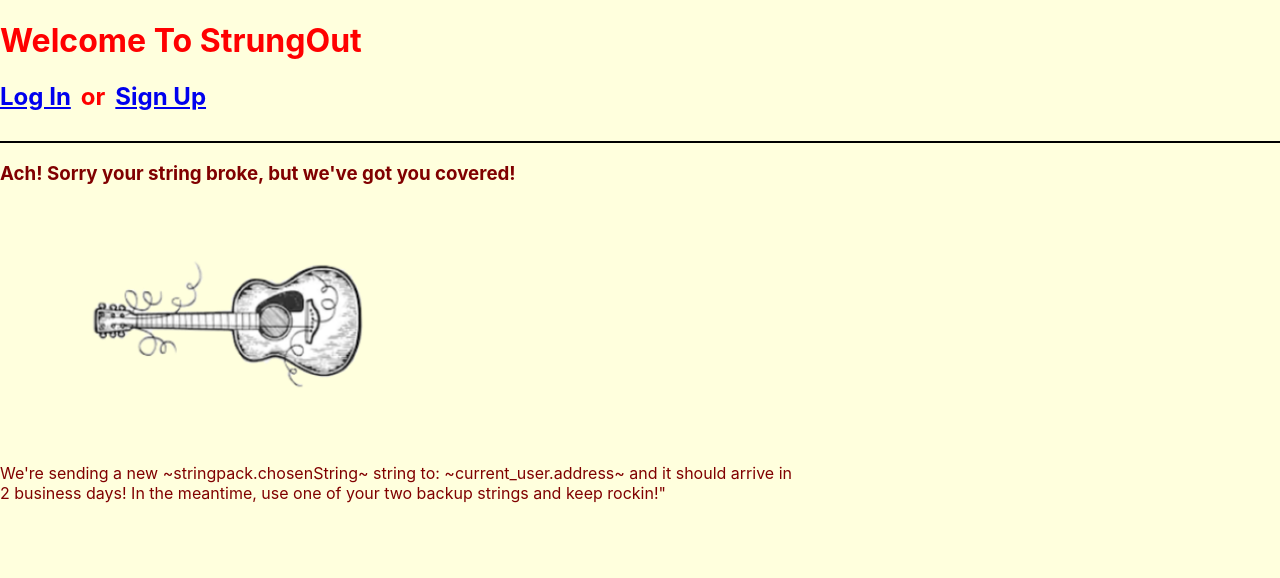
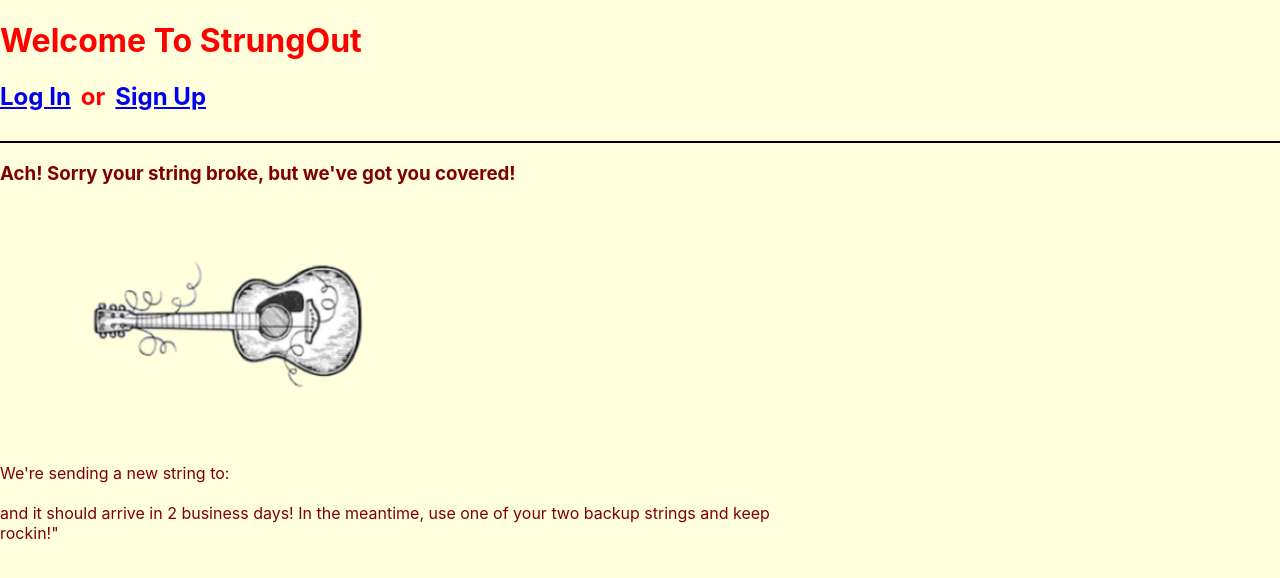
Before and after one commit to musicmills1990/strungout-frontend, a React (Create React App) app: page /brokenStringMessage in a window 1280 px wide. Shown: the top 578 px of the page. Built offline with nearby package versions, Linux system fonts and the light colour scheme; no server answers.

Commit message:
now connects to store to grab currentUser so the user's address can be displayed

```diff
--- a/src/components/BrokenStringMessage.js
+++ b/src/components/BrokenStringMessage.js
@@ -1,21 +1,27 @@
 import React from 'react'
 import BrokenStringMessageGraphic from '../brokenStringMessageGraphic.png'
+import { connect } from 'react-redux'
 
 
-const BrokenStringMessage = () => {
+const BrokenStringMessage = ({ currentUser }) => {
   return (
     <div className="brokenStringMessage">
-    <h3>Ach! Sorry your string broke, but we've got you covered!</h3>
-    <img src={BrokenStringMessageGraphic} alt="Sorry your string broke!" width="600" height="240"/>
-    <p>We're sending a new
-    ~stringpack.chosenString~ string to:
-
-     ~current_user.address~
-
-     and it should arrive in 2 business days! In the meantime,
+      <h3>Ach! Sorry your string broke, but we've got you covered!</h3>
+      <img src={BrokenStringMessageGraphic} alt="Sorry your string broke!" width="600" height="240"/>
+      <p>We're sending a new string to:</p>
+      <h2>{currentUser ? currentUser.attributes.address : null}</h2>
+      <p> and it should arrive in 2 business days! In the meantime,
      use one of your two backup strings and keep rockin!"</p>
      </div>
   )
 }
 
-export default BrokenStringMessage
+
+const mapStateToProps = ({ currentUser}) => {
+  return {
+    currentUser
+  }
+}
+
+
+export default connect(mapStateToProps)(BrokenStringMessage)
```
